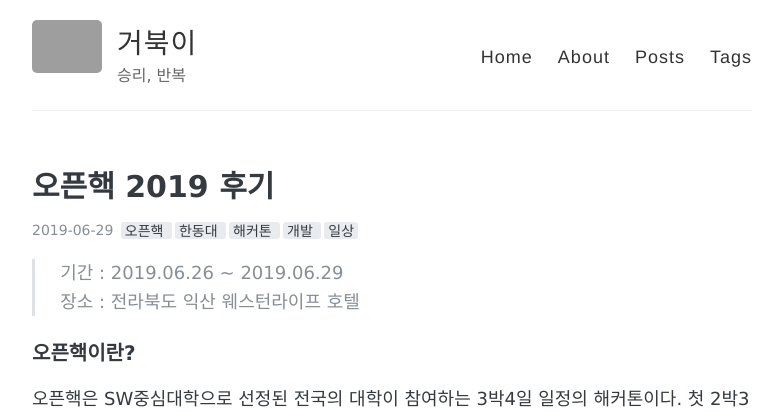
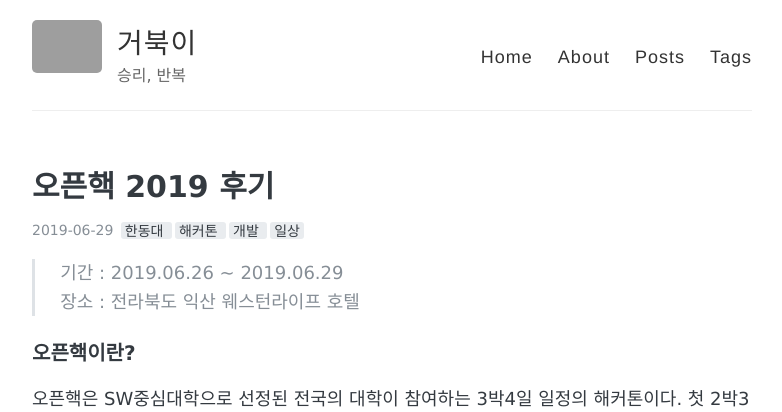
Before and after one commit to younghyunshin/younghyunshin.github.io, a Jekyll site: the page built from _posts/2019-06-29-openhack-2019.md, in a window 1280 px wide and 900 px high, cut to the strip 0-412 px from the top of the window. Shown: the whole strip, without its empty margins (248-1030 px from the left). Built offline with Jekyll 4.4.1, drawn with Linux system fonts in a browser that asks for light colours; comment, search, counter and statistics services are not loaded; grey boxes are pictures that could not be loaded.

Commit message:
remove tag 오픈핵

```diff
--- a/_posts/2019-06-29-openhack-2019.md
+++ b/_posts/2019-06-29-openhack-2019.md
@@ -1,7 +1,7 @@
 ---
 layout: post
 title: "오픈핵 2019 후기"
-tags: [오픈핵, 한동대, 해커톤, 개발, 일상]
+tags: [한동대, 해커톤, 개발, 일상]
 comments: true
 ---
 
```
